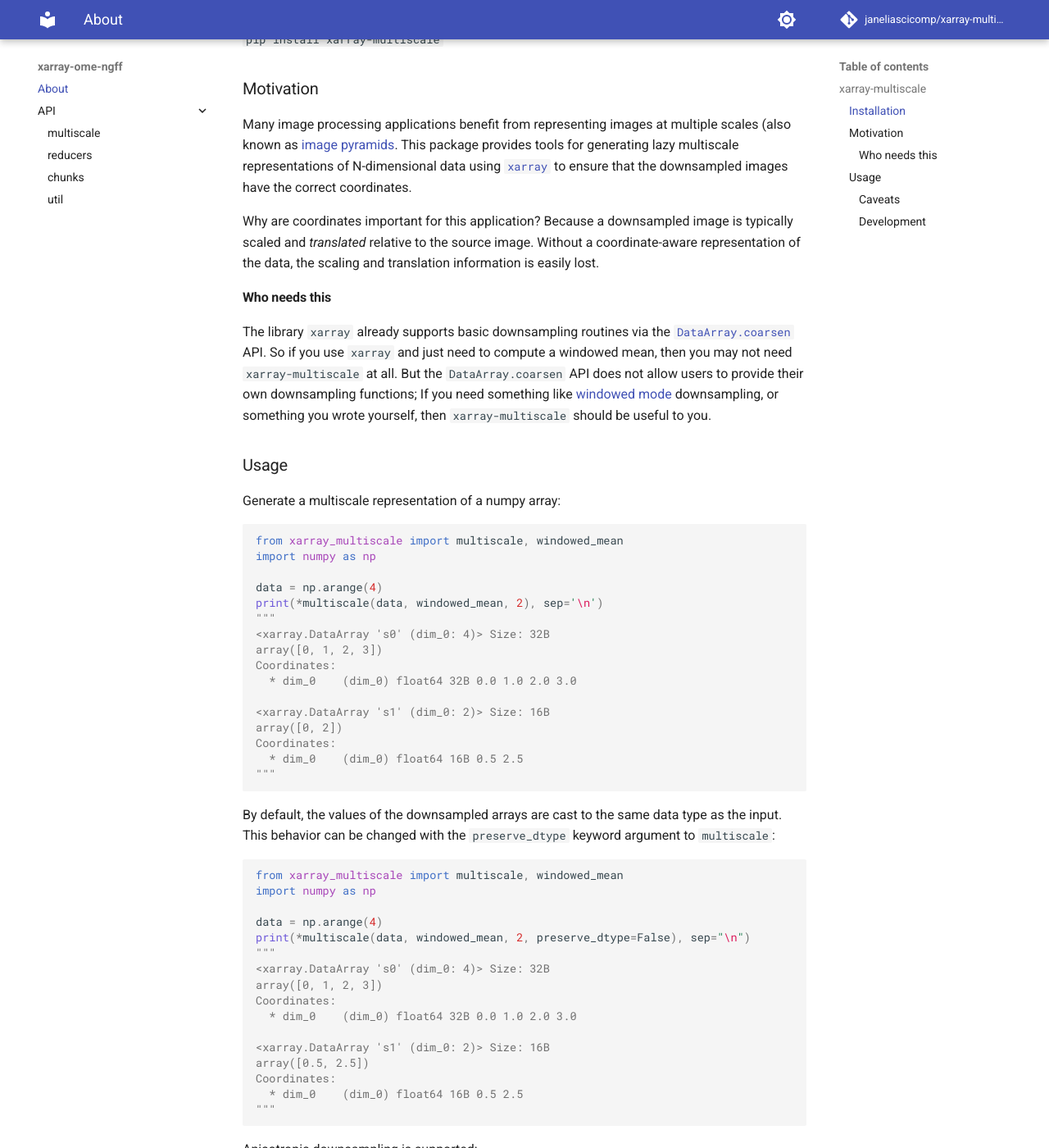
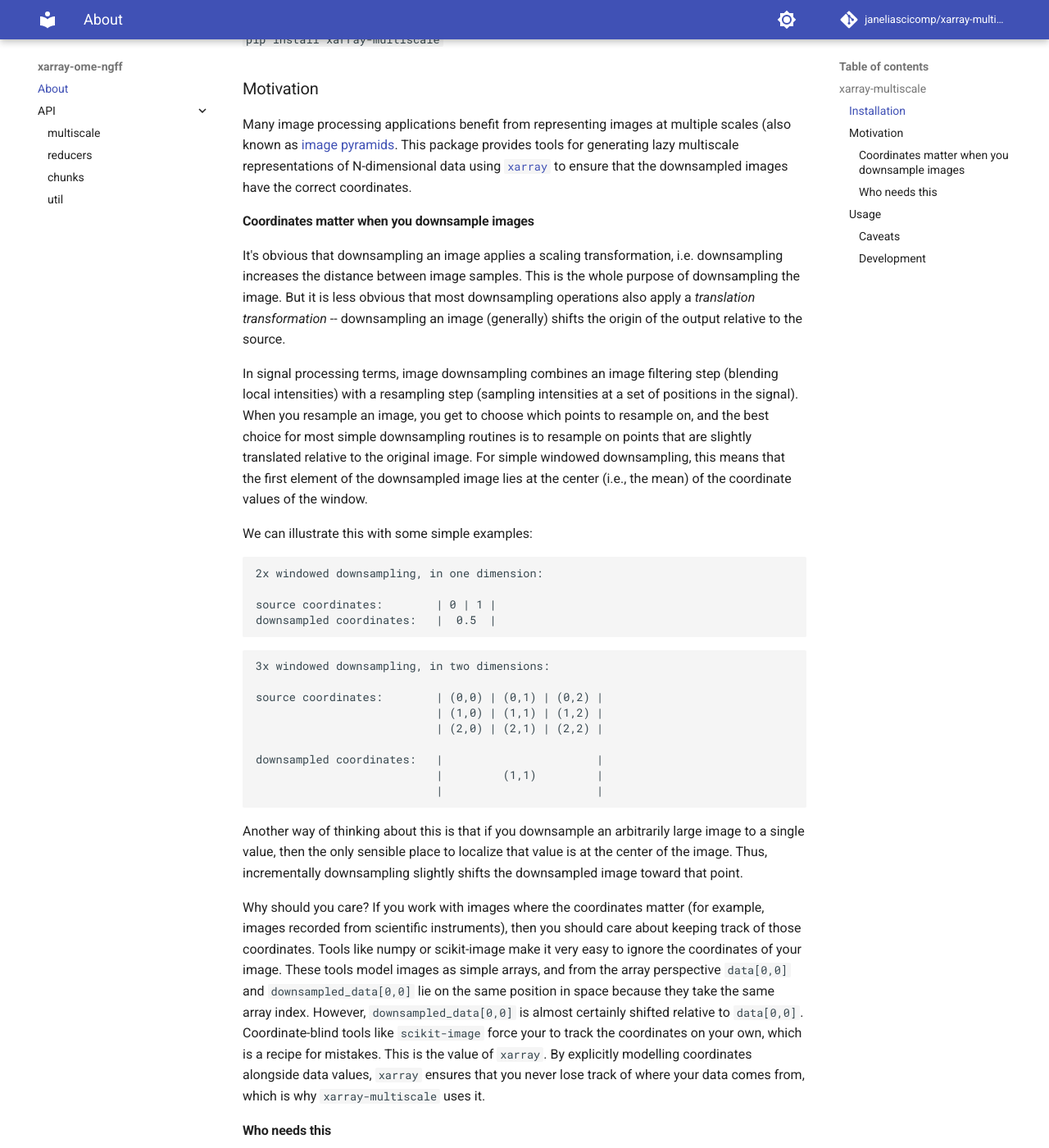
Before and after one commit to JaneliaSciComp/xarray-multiscale, an MkDocs documentation site: the page built from docs/index.md, in a window 1280 px wide and 1400 px high, scrolled down 299 px. Shown: the whole window at 82% size. Built offline with MkDocs 1.6.1 and Material for MkDocs 9.7.7, drawn with Linux system fonts in a browser that asks for light colours; comment, search, counter and statistics services are not loaded.

Commit message:
doc tweaks

````diff
--- a/docs/index.md
+++ b/docs/index.md
@@ -10,7 +10,38 @@ Simple tools for creating multiscale representations of large images.
 
 Many image processing applications benefit from representing images at multiple scales (also known as [image pyramids](https://en.wikipedia.org/wiki/Pyramid_(image_processing)). This package provides tools for generating lazy multiscale representations of N-dimensional data using [`xarray`](http://xarray.pydata.org/en/stable/) to ensure that the downsampled images have the correct coordinates.
 
-Why are coordinates important for this application? Because a downsampled image is typically scaled and *translated* relative to the source image. Without a coordinate-aware representation of the data, the scaling and translation information is easily lost.
+### Coordinates matter when you downsample images
+
+It's obvious that downsampling an image applies a scaling transformation, i.e. downsampling increases the distance between image samples. This is the whole purpose of downsampling the image. But it is less obvious that most downsampling operations also apply a *translation transformation* -- downsampling an image (generally) shifts the origin of the output relative to the source.
+
+In signal processing terms, image downsampling combines an image filtering step (blending local intensities) with a resampling step (sampling intensities at a set of positions in the signal). When you resample an image, you get to choose which points to resample on, and the best choice for most simple downsampling routines is to resample on points that are slightly translated relative to the original image. For simple windowed downsampling, this means that the first element of the downsampled image lies
+at the center (i.e., the mean) of the coordinate values of the window.
+
+We can illustrate this with some simple examples:
+
+```
+2x windowed downsampling, in one dimension:
+
+source coordinates:        | 0 | 1 |
+downsampled coordinates:   |  0.5  |
+```
+
+```
+3x windowed downsampling, in two dimensions:
+
+source coordinates:        | (0,0) | (0,1) | (0,2) |
+                           | (1,0) | (1,1) | (1,2) |
+                           | (2,0) | (2,1) | (2,2) |
+
+downsampled coordinates:   |                       |
+                           |         (1,1)         |
+                           |                       |
+
+```
+
+Another way of thinking about this is that if you downsample an arbitrarily large image to a single value, then the only sensible place to localize that value is at the center of the image. Thus, incrementally downsampling slightly shifts the downsampled image toward that point.
+
+Why should you care? If you work with images where the coordinates matter (for example, images recorded from scientific instruments), then you should care about keeping track of those coordinates. Tools like numpy or scikit-image make it very easy to ignore the coordinates of your image. These tools model images as simple arrays, and from the array perspective `data[0,0]` and `downsampled_data[0,0]` lie on the same position in space because they take the same array index. However, `downsampled_data[0,0]` is almost certainly shifted relative to `data[0,0]`. Coordinate-blind tools like `scikit-image` force your to track the coordinates on your own, which is a recipe for mistakes. This is the value of `xarray`. By explicitly modelling coordinates alongside data values, `xarray` ensures that you never lose track of where your data comes from, which is why `xarray-multiscale` uses it.
 
 ### Who needs this
 
````
Also changed, not shown: README.md (+7 -83 lines), 1 other file.
